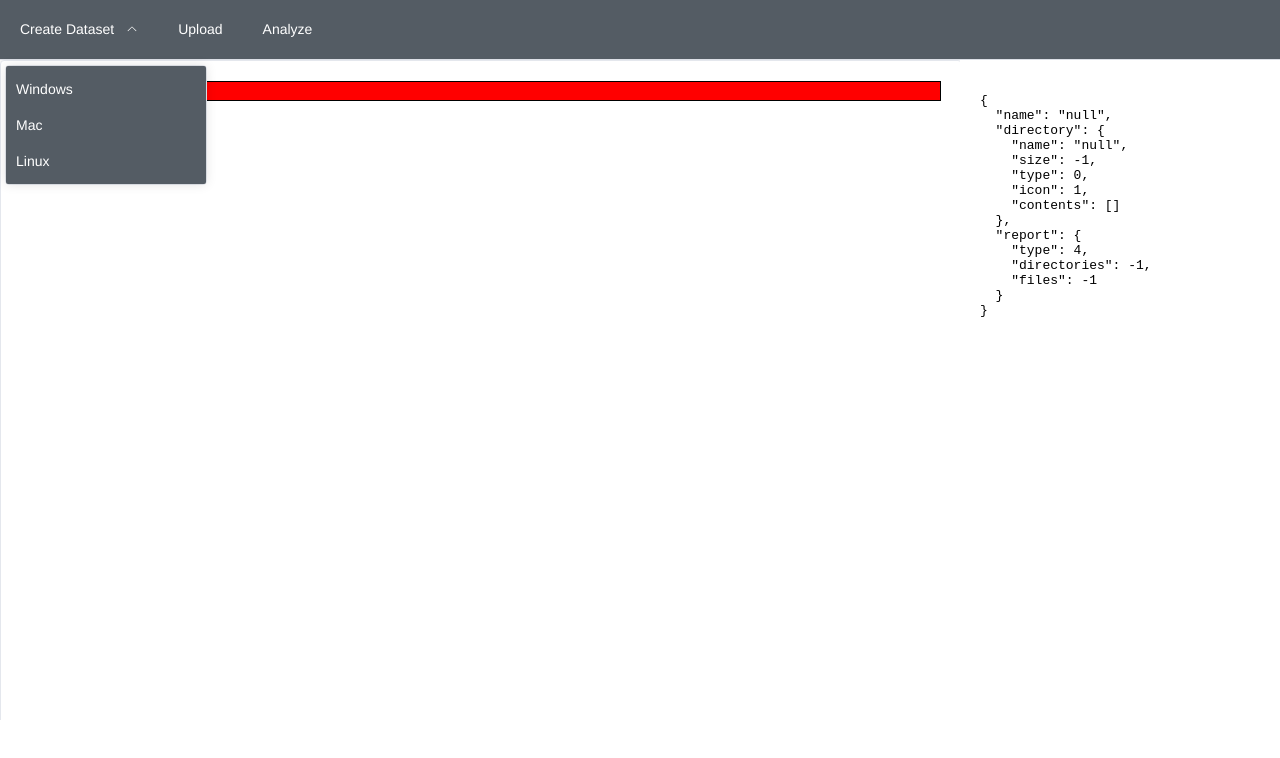
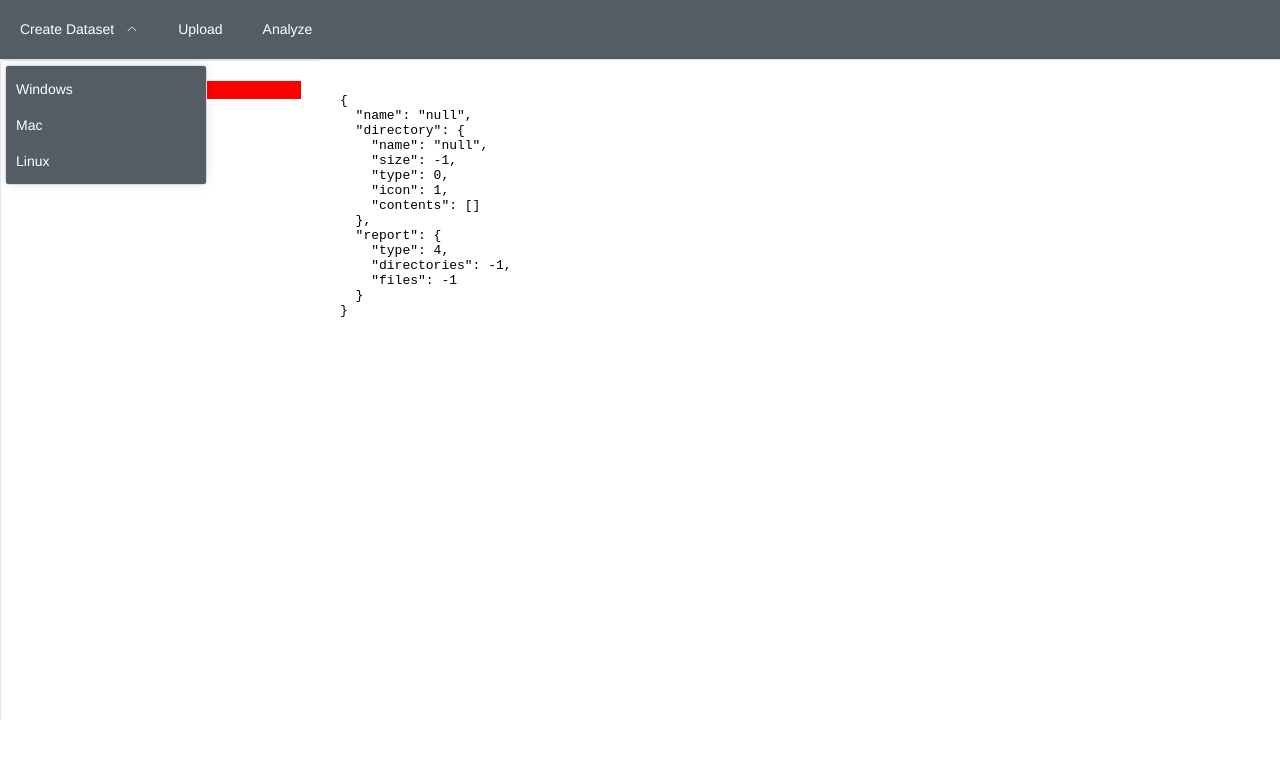
Before and after one commit to marcgauch/dashboard-design, a Vue app: page /analyze in a window 1280 px wide. Shown: the top 758 px of the page. Built offline with nearby package versions, Linux system fonts and the light colour scheme.

Commit message:
CHANGED: Styleimprovemements

```diff
--- a/src/components/analyzer/TreeItem.vue
+++ b/src/components/analyzer/TreeItem.vue
@@ -1,16 +1,15 @@
 <template>
   <div>
-    <div
-      @click="toggleExpand"
-      class="tree-item"
-      :style="`  background: linear-gradient(to right, #ff0000 ${percentageOfParent}%, #ffffff00 ${percentageOfParent}%) right;`"
-    >
+    <div @click="toggleExpand" class="d-flex w-100">
       <div v-for="n in indentationLevel" :key="n" class="empty"></div>
-      {{ indentationLevel }}
-      <TreeItemIcon :icon="item.icon" class="tree-item-icon" />
-      <TreeItemSize :size="item.size" class="tree-item-size" />
-      <div class="name">{{ item.name }}</div>
       <TreeItemIcon :icon="item.icon" :expanded="expanded" class="tree-item-icon" />
+      <div
+        class="d-flex w-100"
+        :style="`background: linear-gradient(to right, #ff0000 ${percentageOfParent}%, #ffffff00 ${percentageOfParent}%) right;`"
+      >
+        <TreeItemSize :size="item.size" class="tree-item-size" />
+        <div class="name">{{ item.name }}</div>
+      </div>
     </div>
     <div v-if="expanded">
       <TreeItem
@@ -46,22 +45,18 @@ const expanded = ref(props.indentationLevel <= settings.TREE_EXPAND_DEFAULT_LEVE
 const isDirectory = props.item.isDirectory();
 
 const toggleExpand = () => {
-  console.log('TOGGLE');
   if (!isDirectory) return;
   expanded.value = !expanded.value;
 };
 </script>
 
 <style scoped>
-.tree-item {
-  display: flex;
-  border: 1px solid black;
-}
 .tree-item-icon {
+  margin-right: 0.55rem;
 }
 .tree-item-size {
-  margin-left: 1.1rem;
   width: 5rem;
+  margin-left: 0.55rem; /*this and the one from .tree-item-size will determine where the colored bar starts */
 }
 .tree-item-name {
 }
--- a/src/styles/index.scss
+++ b/src/styles/index.scss
@@ -16,3 +16,15 @@ code {
   background-color: var(--ep-color-primary-light-9);
   color: var(--ep-color-primary);
 }
+
+.d-flex {
+  display: flex;
+}
+
+.bordered {
+  border: 1px solid black;
+}
+
+.w-100 {
+  width: 100%;
+}
--- a/src/views/AnalyzeView.vue
+++ b/src/views/AnalyzeView.vue
@@ -1,6 +1,6 @@
 <template>
   <el-container style="height: 100%">
-    <el-aside width="75vw">
+    <el-aside width="25vw">
       <TreeContainer></TreeContainer>
     </el-aside>
     <el-main>
```
